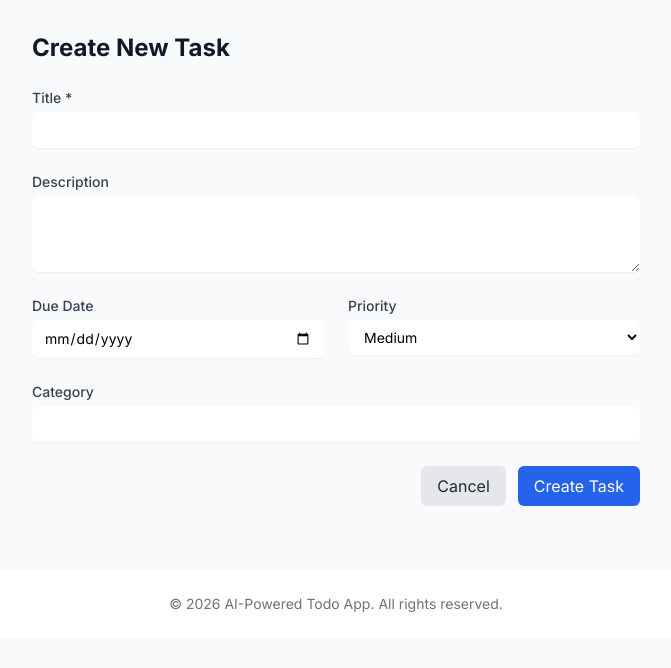
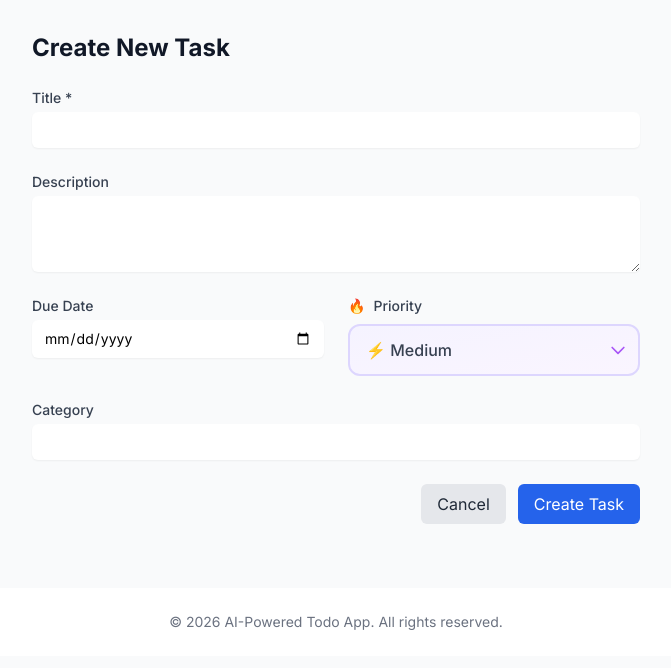
Before and after one commit to Mariam-Rauf01/Todo-application, a Next.js app in the folder frontend/: page /tasks/new in a window 1280 px wide. Shown: the top 668 px of the page, without its empty margins (304-975 px from the left). Built offline with nearby package versions, Linux system fonts and the light colour scheme.

Commit message:
Full stack todo application

```diff
--- a/frontend/app/tasks/TaskForm.tsx
+++ b/frontend/app/tasks/TaskForm.tsx
@@ -140,19 +140,26 @@ export default function TaskForm({ taskId, initialData }: TaskFormProps) {
           </div>
 
           <div>
-            <label htmlFor="priority" className="block text-sm font-medium text-gray-700">
-              Priority
+            <label htmlFor="priority" className="block text-sm font-medium text-gray-700 mb-2 flex items-center gap-2">
+              <span>🔥</span> Priority
             </label>
+            <div className="relative group">
               <select
                 id="priority"
                 value={priority}
                 onChange={(e) => setPriority(e.target.value)}
-              className="mt-1 block w-full bg-white rounded-md shadow-sm py-2 px-3 border-none focus:outline-none focus:ring-blue-500 sm:text-sm"
+                className="w-full px-4 py-3 pr-10 bg-gradient-to-br from-violet-50 to-purple-50 border-2 border-violet-200 rounded-xl focus:border-purple-500 focus:ring-2 focus:ring-purple-200 focus:outline-none transition-all cursor-pointer font-medium text-gray-700 appearance-none"
               >
-              <option value="low">Low</option>
-              <option value="medium">Medium</option>
-              <option value="high">High</option>
+                <option value="low" className="text-green-600">🌿 Low</option>
+                <option value="medium" className="text-yellow-600">⚡ Medium</option>
+                <option value="high" className="text-red-600">🔥 High</option>
               </select>
+              <div className="absolute inset-y-0 right-0 flex items-center pr-3 pointer-events-none">
+                <svg className="w-5 h-5 text-purple-500 group-hover:text-purple-700 transition-colors" fill="none" stroke="currentColor" viewBox="0 0 24 24">
+                  <path strokeLinecap="round" strokeLinejoin="round" strokeWidth="2" d="M19 9l-7 7-7-7"></path>
+                </svg>
+              </div>
+            </div>
           </div>
         </div>
 
--- a/frontend/app/tasks/new/TaskForm.tsx
+++ b/frontend/app/tasks/new/TaskForm.tsx
@@ -211,19 +211,26 @@ export default function TaskForm({ taskId, initialData }: TaskFormProps) {
           </div>
 
           <div>
-            <label htmlFor="priority" className="block text-sm font-medium text-gray-700">
-              Priority
+            <label htmlFor="priority" className="block text-sm font-medium text-gray-700 mb-2 flex items-center gap-2">
+              <span>🔥</span> Priority
             </label>
+            <div className="relative group">
               <select
                 id="priority"
                 value={priority}
                 onChange={(e) => setPriority(e.target.value)}
-              className="mt-1 block w-full bg-white rounded-md shadow-sm py-2 px-3 border-none focus:outline-none focus:ring-blue-500 sm:text-sm"
+                className="w-full px-4 py-3 pr-10 bg-gradient-to-br from-violet-50 to-purple-50 border-2 border-violet-200 rounded-xl focus:border-purple-500 focus:ring-2 focus:ring-purple-200 focus:outline-none transition-all cursor-pointer font-medium text-gray-700 appearance-none"
               >
-              <option value="low">Low</option>
-              <option value="medium">Medium</option>
-              <option value="high">High</option>
+                <option value="low" className="text-green-600">🌿 Low</option>
+                <option value="medium" className="text-yellow-600">⚡ Medium</option>
+                <option value="high" className="text-red-600">🔥 High</option>
               </select>
+              <div className="absolute inset-y-0 right-0 flex items-center pr-3 pointer-events-none">
+                <svg className="w-5 h-5 text-purple-500 group-hover:text-purple-700 transition-colors" fill="none" stroke="currentColor" viewBox="0 0 24 24">
+                  <path strokeLinecap="round" strokeLinejoin="round" strokeWidth="2" d="M19 9l-7 7-7-7"></path>
+                </svg>
+              </div>
+            </div>
           </div>
         </div>
 
--- a/frontend/app/tasks/page.tsx
+++ b/frontend/app/tasks/page.tsx
@@ -815,19 +815,18 @@ export default function TasksPage() {
                           <label className="block text-sm font-medium text-gray-700 mb-2 flex items-center gap-2">
                             <span>🔥</span> Priority
                           </label>
-                          <div className="relative">
+                          <div className="relative group">
                             <select
                               value={newTask.priority}
                               onChange={e => setNewTask({...newTask, priority: e.target.value as any})}
-                              className="w-full px-4 py-3 bg-violet-50 border-2 border-violet-200 rounded-xl focus:border-violet-500 focus:outline-none transition-all cursor-pointer font-medium text-gray-700"
-                              style={{ WebkitAppearance: 'none', MozAppearance: 'none', appearance: 'none' }}
+                              className="w-full px-4 py-3 pr-10 bg-gradient-to-br from-violet-50 to-purple-50 border-2 border-violet-200 rounded-xl focus:border-purple-500 focus:ring-2 focus:ring-purple-200 focus:outline-none transition-all cursor-pointer font-medium text-gray-700 appearance-none"
                             >
-                              <option value="low">🌿 Low</option>
-                              <option value="medium">⚡ Medium</option>
-                              <option value="high">🔥 High</option>
+                              <option value="low" className="text-green-600">🌿 Low</option>
+                              <option value="medium" className="text-yellow-600">⚡ Medium</option>
+                              <option value="high" className="text-red-600">🔥 High</option>
                             </select>
                             <div className="absolute inset-y-0 right-0 flex items-center pr-3 pointer-events-none">
-                              <svg className="w-5 h-5 text-violet-600" fill="none" stroke="currentColor" viewBox="0 0 24 24">
+                              <svg className="w-5 h-5 text-purple-500 group-hover:text-purple-700 transition-colors" fill="none" stroke="currentColor" viewBox="0 0 24 24">
                                 <path strokeLinecap="round" strokeLinejoin="round" strokeWidth="2" d="M19 9l-7 7-7-7"></path>
                               </svg>
                             </div>
@@ -1120,19 +1119,18 @@ export default function TasksPage() {
                   <label className="block text-sm font-medium text-gray-700 mb-2 flex items-center gap-2">
                     <span>🔥</span> Priority
                   </label>
-                  <div className="relative">
+                  <div className="relative group">
                     <select
                       value={editForm.priority}
                       onChange={(e) => setEditForm({ ...editForm, priority: e.target.value })}
-                      className="w-full px-4 py-3 bg-violet-50 border border-gray-300 rounded-xl focus:border-violet-500 focus:outline-none transition-all cursor-pointer font-medium text-gray-700"
-                      style={{ WebkitAppearance: 'none', MozAppearance: 'none', appearance: 'none' }}
+                      className="w-full px-4 py-3 pr-10 bg-gradient-to-br from-violet-50 to-purple-50 border-2 border-violet-200 rounded-xl focus:border-purple-500 focus:ring-2 focus:ring-purple-200 focus:outline-none transition-all cursor-pointer font-medium text-gray-700 appearance-none"
                     >
-                      <option value="low">🌿 Low</option>
-                      <option value="medium">⚡ Medium</option>
-                      <option value="high">🔥 High</option>
+                      <option value="low" className="text-green-600">🌿 Low</option>
+                      <option value="medium" className="text-yellow-600">⚡ Medium</option>
+                      <option value="high" className="text-red-600">🔥 High</option>
                     </select>
                     <div className="absolute inset-y-0 right-0 flex items-center pr-3 pointer-events-none">
-                      <svg className="w-5 h-5 text-violet-600" fill="none" stroke="currentColor" viewBox="0 0 24 24">
+                      <svg className="w-5 h-5 text-purple-500 group-hover:text-purple-700 transition-colors" fill="none" stroke="currentColor" viewBox="0 0 24 24">
                         <path strokeLinecap="round" strokeLinejoin="round" strokeWidth="2" d="M19 9l-7 7-7-7"></path>
                       </svg>
                     </div>
```
Lines whose indentation alone changed are shown as unchanged.
